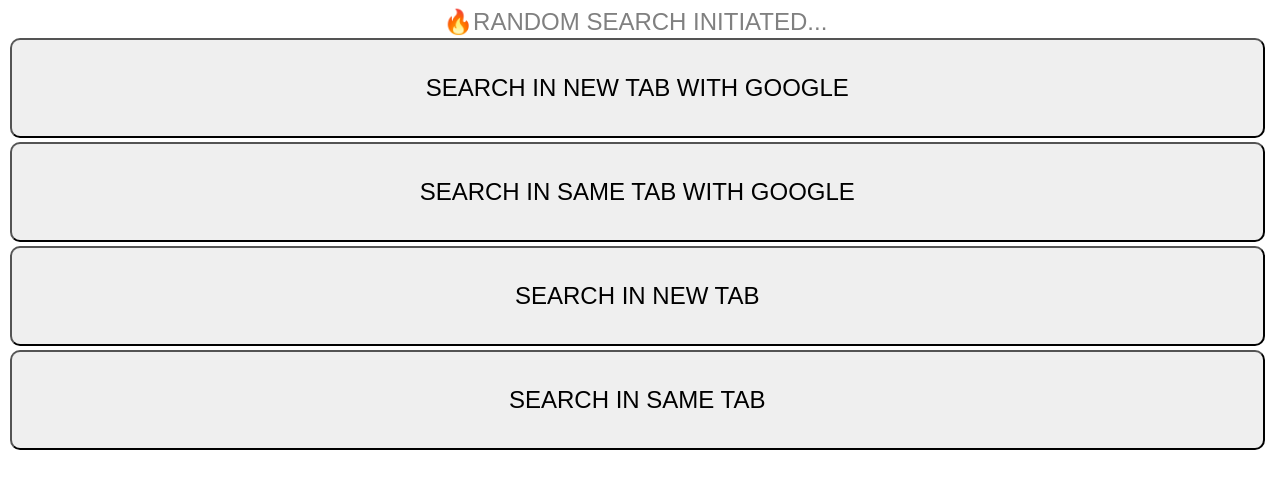
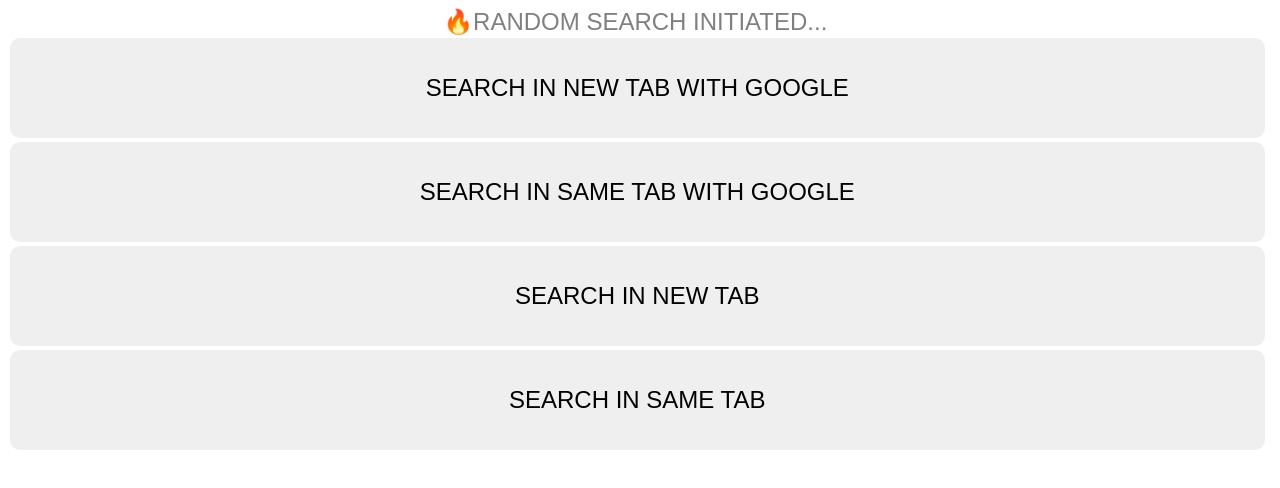
Before and after one commit to aadhibbc1991/rtn, a plain HTML site: page index.html in a window 1280 px wide. Drawn offline with Linux system fonts and the light colour scheme.

Commit message:
Update index.html

```diff
--- a/index.html
+++ b/index.html
@@ -21,7 +21,7 @@
 			text-align: center;
 			border-radius: 10px;
 			margin: 2px;
-			boder: 1px solid transparent;
+			border: 1px solid transparent;
 		}
 	</style>
 	<script type="text/javascript">
```
